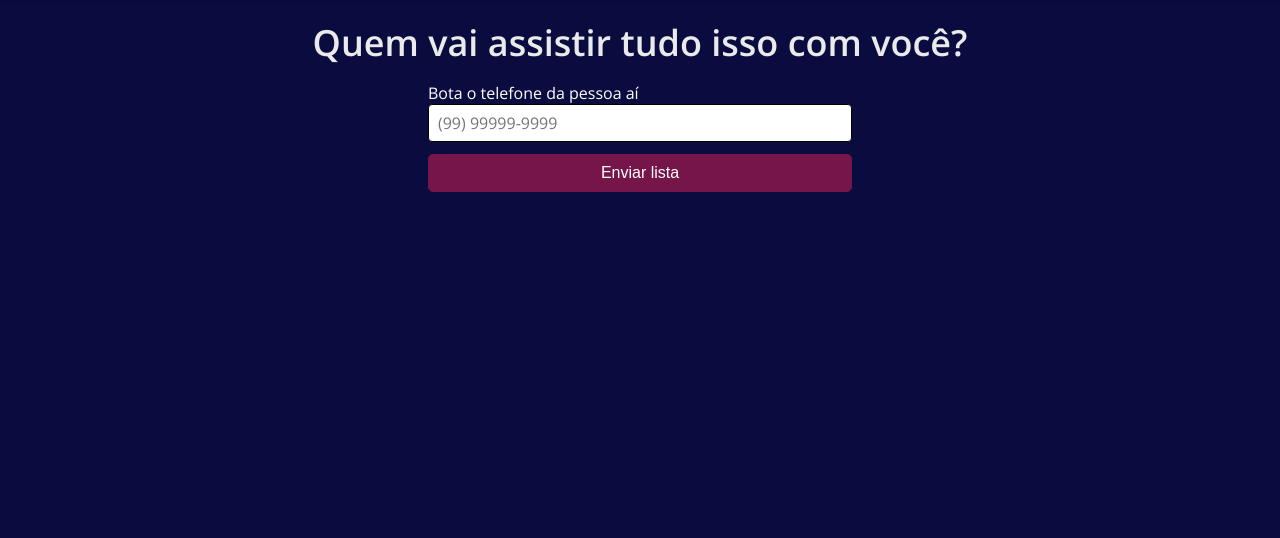
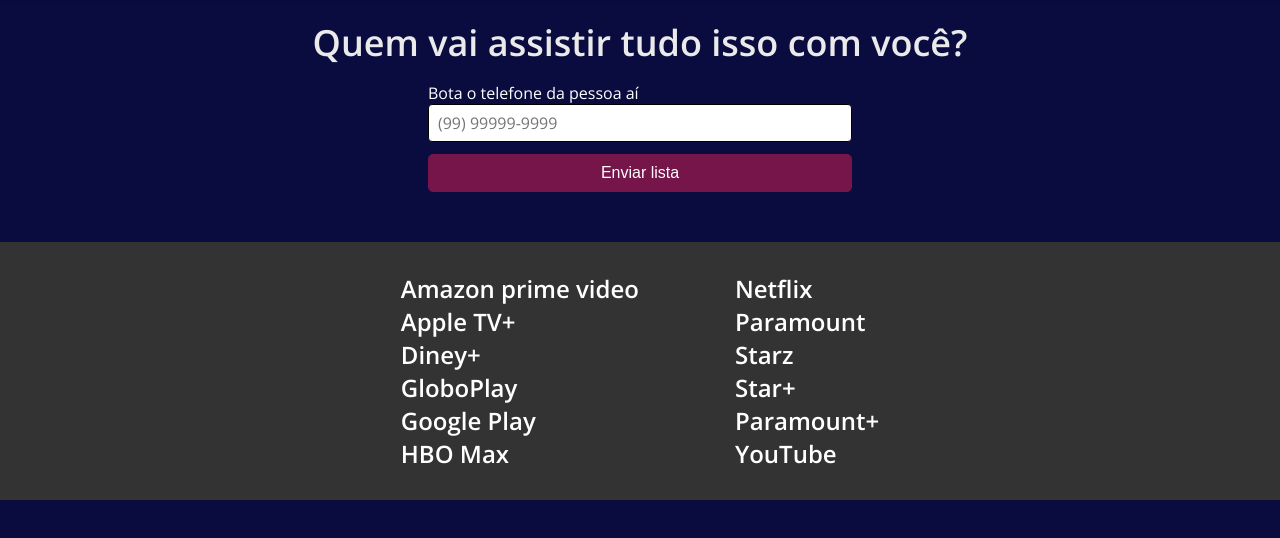
Before and after one commit to miguelmarcello/Projeto-1, a plain HTML site: page enviar-lista.html in a window 1280 px wide. Shown: the part 132-670 px from the top of the page. Drawn offline with nearby package versions, Linux system fonts and the light colour scheme.

Commit message:
footer do envio

```diff
--- a/enviar-lista.html
+++ b/enviar-lista.html
@@ -48,6 +48,48 @@
       />
     </form>
   </main>
+  <footer class="footer">
+    <div class="column1">
+      <div class="stream">
+        <a href="https://www.primevideo.com/" target="_blank">Amazon prime video</a>
+      </div>
+      <div class="stream">
+        <a href="https://tv.apple.com/" target="_blank">Apple TV+</a>
+      </div>
+      <div class="stream">
+        <a href="https://www.disneyplus.com/" target="_blank">Diney+</a>
+      </div>
+      <div class="stream">
+        <a href="https://globoplay.globo.com/" target="_blank">GloboPlay</a>
+      </div>
+      <div class="stream">
+        <a href="https://play.google.com/" target="_blank">Google Play</a>
+      </div>
+      <div class="stream">
+        <a href="https://www.hbomax.com/" target="_blank">HBO Max</a>
+      </div>
+    </div>
+    <div class="column2">
+      <div class="stream">
+        <a href="https://netflix.com" target="_blank">Netflix</a>
+      </div>
+      <div class="stream">
+        <a href="https://netflix.com" target="_blank">Paramount</a>
+      </div>
+      <div class="stream">
+        <a href="https://www.starz.com/" target="_blank">Starz</a>
+      </div>
+      <div class="stream">
+        <a href="https://www.starplus.com/" target="_blank">Star+</a>
+      </div>
+      <div class="stream">
+        <a href="https://www.paramountplus.com/" target="_blank">Paramount+</a>
+      </div>
+      <div class="stream">
+        <a href="https://youtube.com" target="_blank">YouTube</a>
+      </div>
+    </div>
+  </footer>
   <div class="help-sidebar">
     <button id="btn-close-help">
       <i class="fa-solid fa-xmark"></i>
```
